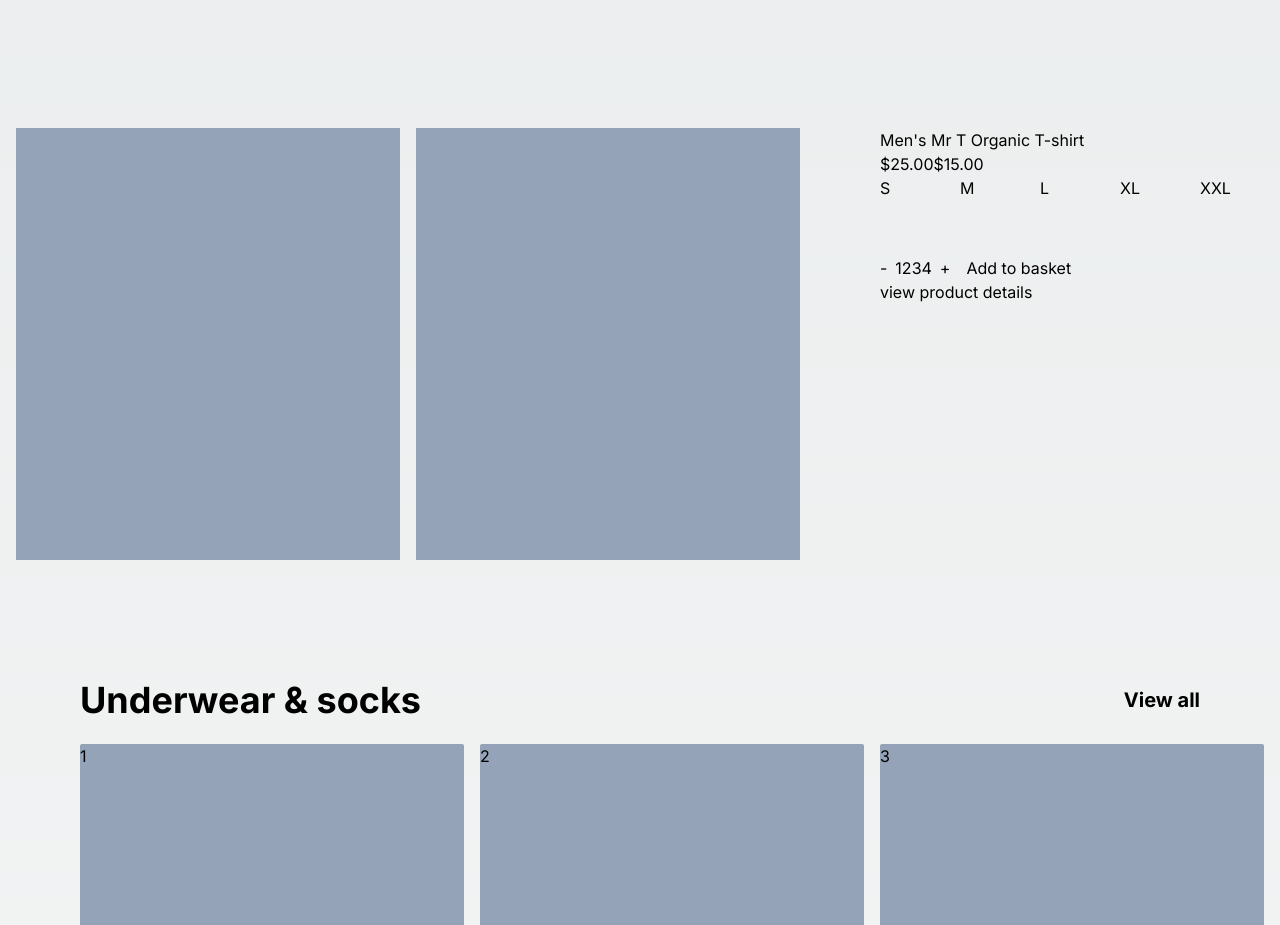
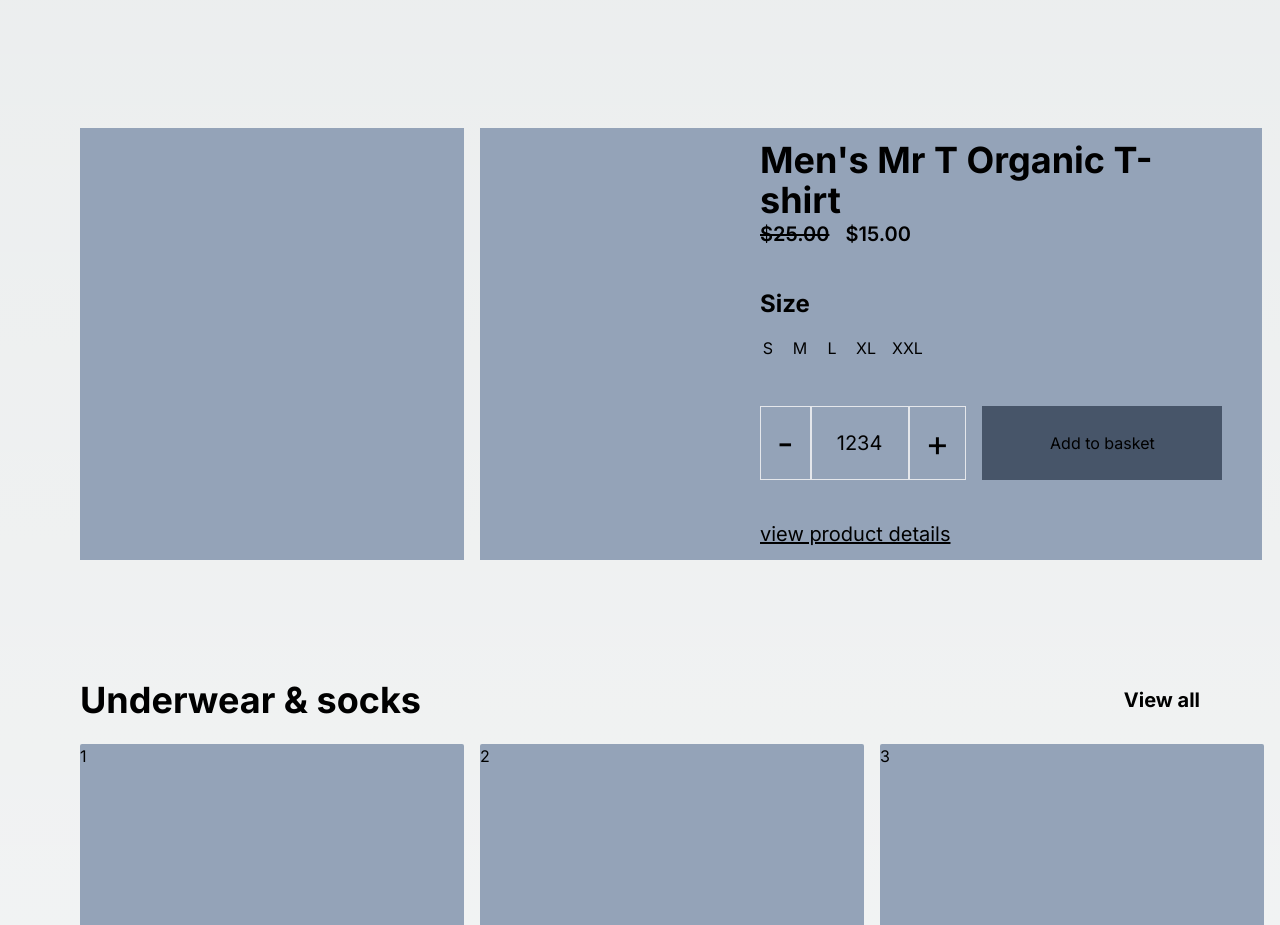
Before and after one commit to bappyasif/recreating-designs, a Next.js app: page /mens in a window 1280 px wide. Shown: the part 3800-4725 px from the top of the page. Built offline with nearby package versions, Linux system fonts and the light colour scheme.

Commit message:
adjusted ui
* adjusted scroller ui and add to basket component

```diff
--- a/app/(routes)/(others)/mens/_components/product-basket.tsx
+++ b/app/(routes)/(others)/mens/_components/product-basket.tsx
@@ -1,9 +1,12 @@
+"use client"
+
+import { useForTruthToggle } from '@/hooks'
 import Link from 'next/link'
-import React from 'react'
+import React, { useState } from 'react'
 
 export const ProductBasket = () => {
     return (
-        <div className='flex justify-between gap-x-4 px-4'>
+        <div className='flex justify-between gap-x-20 px-20'>
             <LeftSide />
             <RightSide />
         </div>
@@ -12,11 +15,11 @@ export const ProductBasket = () => {
 
 const RightSide = () => {
     return (
-        <div>
+        <div className='bg-slate-400 w-1/2 flex flex-col gap-y-10 px-10 justify-center'>
             <div>
-                <p>Men's Mr T Organic T-shirt</p>
-                <div>
-                    <span>$25.00</span>
+                <p className='text-4xl font-bold'>Men's Mr T Organic T-shirt</p>
+                <div className='space-x-4 text-xl font-semibold'>
+                    <span className='line-through'>$25.00</span>
                     <span>$15.00</span>
                 </div>
             </div>
@@ -25,7 +28,7 @@ const RightSide = () => {
 
             <AddToBasket />
 
-            <Link href={"#"}>view product details</Link>
+            <Link href={"#"} className='underline text-xl'>view product details</Link>
 
         </div>
     )
@@ -34,29 +37,52 @@ const RightSide = () => {
 const AddToBasket = () => {
     return (
         <div className='flex gap-x-4'>
-            <div className='flex gap-x-2'>
-                <button>-</button>
-                <span>{1234}</span>
-                <button>+</button>
+            <div className='flex items-center justify-center gap-x-2 border text-xl'>
+                <button className='border-r-2 p-4 text-4xl'>-</button>
+                <span className='w-20 text-center'>{1234}</span>
+                <button className='border-l-2 p-4 text-4xl'>+</button>
             </div>
-            <button>Add to basket</button>
+            <button className='bg-slate-600 w-60'>Add to basket</button>
         </div>
     )
 }
 
 const Sizes = () => {
-    const allSizes = () => ["S", "M", "L", "XL", "XXL"].map(v => <div key={v} className='h-20 w-16'>{v}</div>)
+    const [text, setText] = useState("")
+
+    const updateText= (v:string) => setText(v)
+
+    // const allSizes = () => ["S", "M", "L", "XL", "XXL"].map(v => <div key={v} className='h-20 underline'>{v}</div>)
+
+    const allSizes = () => ["S", "M", "L", "XL", "XXL"].map(v => <SizeMarkup key={v} updateText={updateText} text={text}  v={v} />)
 
     return (
-        <div className='flex gap-x-4'>
-            {allSizes()}
+        <div className='flex flex-col gap-y-4'>
+            <p className='text-2xl font-bold'>Size</p>
+            <div className='flex gap-x-4'>
+                {allSizes()}
+            </div>
         </div>
+    )
+}
+
+const SizeMarkup = ({v, updateText, text}: {v: string, text: string, updateText: (d: string) => void}) => {
+    return (
+        <button
+            key={v}
+            // className={`h-20 ${v === text ? "underline" : ""} text-slate-800`}
+            onClick={() => updateText(v)}
+            className='flex flex-col gap-y-1 justify-center items-center min-w-4'
+        >
+            <span className='text-center'>{v}</span>
+            <span className={`${v === text ? "visible" : "invisible"} h-0.5 w-full bg-slate-800`}></span>
+        </button>
     )
 }
 
 const LeftSide = () => {
     return (
-        <div className='flex gap-x-4'>
+        <div className='flex gap-x-4 w-1/2'>
             <div className='min-h-[27rem] bg-slate-400 min-w-96'></div>
             <div className='min-h-[27rem] bg-slate-400 min-w-96'></div>
         </div>
--- a/app/globals.css
+++ b/app/globals.css
@@ -18,12 +18,9 @@
 
 body {
   color: rgb(var(--foreground-rgb));
-  background: linear-gradient(
-      to bottom,
+  background: linear-gradient(to bottom,
       transparent,
-      rgb(var(--background-end-rgb))
-    )
-    rgb(var(--background-start-rgb));
+      rgb(var(--background-end-rgb))) rgb(var(--background-start-rgb));
 }
 
 @layer utilities {
@@ -40,17 +37,19 @@ body {
 
   .scrollbar::-webkit-scrollbar-track {
     border-radius: 100vh;
-    background: #f7f4ed;
+    background: #554f42;
   }
 
   .scrollbar::-webkit-scrollbar-thumb {
-    background: #e0cbcb;
+    /* background: #e0cbcb;
     border-radius: 100vh;
     border: 3px solid #f6f7ed;
-    height: 40px;
+    height: 40px; */
+    background: rgb(156, 15, 15);
+    border-radius: 10px;
   }
 
   .scrollbar::-webkit-scrollbar-thumb:hover {
-    background: #c0a0b9;
+    background: #a09d9f;
   }
 }
```
